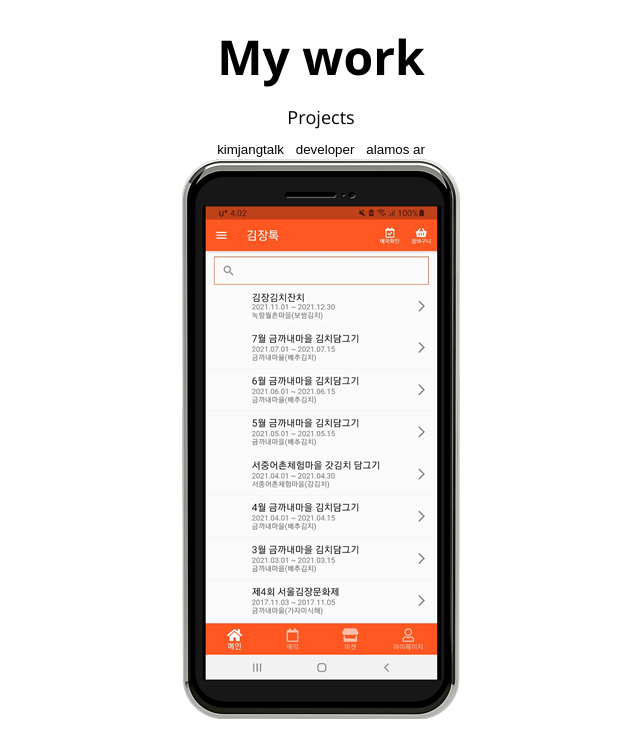
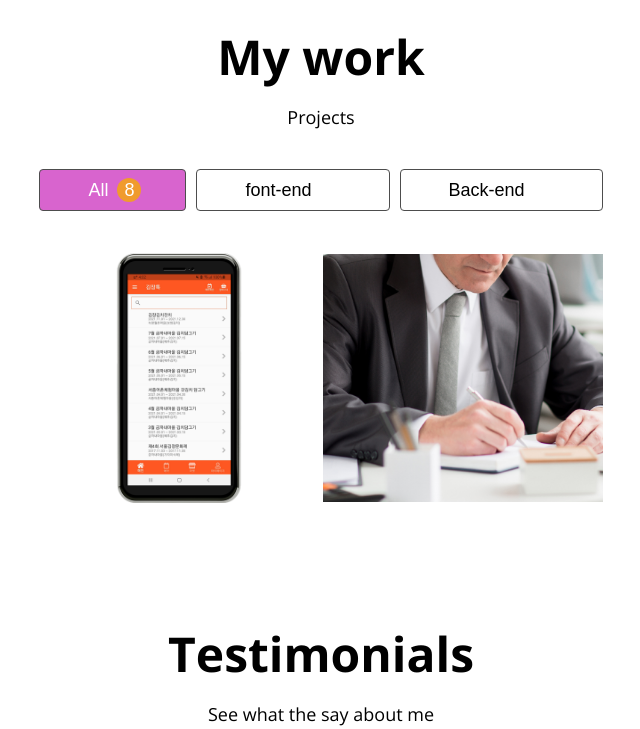
Before and after one commit to kosmos95/dream-coding_portfolio, a plain HTML site: page index.html in a window 1280 px wide. Shown: the part 2200-2929 px from the top of the page, without its empty margins (319-959 px from the left). Drawn offline with nearby package versions, Linux system fonts and the light colour scheme.

Commit message:
CSS : work

```diff
--- a/index.html
+++ b/index.html
@@ -174,24 +174,26 @@
       <h1>My work</h1>
       <h3>Projects</h3>
       <div class="work_categories">
-        <button class="category_btn">kimjangtalk<span class="category_count"></button
-        ><button class="category_btn">developer<span class="category_count"></button
-        ><button class="category_btn">alamos ar<span class="category_count"></button>
+        <button class="category_btn active">All <span class="category_count">8</span></button
+        ><button class="category_btn">font-end <span class="category_count">3</span></button
+        ><button class="category_btn">Back-end <span class="category_count">5</span></button>
       </div>
 
       <div class="work_projects">
-        <a href="kosmos.kr" class="project" target="blank"></a>
-        <img src="images/app1.png" alt="kimjangtalk">
+        <a href="kosmos.kr" class="project" target="blank">
+        <img src="images/app1.png" alt="kimjangtalk" class="project_img">
         <div class="projects_description">
           <h3>kimjangtalk application</h3>
           <span>kimjangtalk project made by wordpress</span>
         </div>
-        <a href="kosmos.kr" class="project" target="blank"></a>
-        <img src="images/developergroup.png" alt="developer group project">
+      </a>
+        <a href="kosmos.kr" class="project" target="blank">
+        <img src="images/developergroup.png" alt="developer group project" class="project_img">
         <div class="projects_description">
           <h3>developer site</h3>
           <span>developer project made by wordpress</span>
         </div>
+      </a>
       </div>
     </section>
 
--- a/style.css
+++ b/style.css
@@ -7,6 +7,7 @@
   --color-black: #000000;
   --color-pink: #d864ce;
   --color-yellow: #c9e914;
+  --color-orange: #f09b2d;
 
   /*font size*/
   --font-large: 48px;
@@ -282,3 +283,101 @@ p {
 .etc {
   padding: 20px;
 }
+
+/* work */
+.work_categories {
+  margin: 40px;
+}
+
+.category_btn {
+  border: 1px solid var(--color-dark-grey);
+  border-radius: var(--size-border-radius);
+  font-size: var(--font-regular);
+  padding: 8px 48px;
+  margin: 0px 5px;
+}
+
+.category_btn.active,
+.category_btn:hover {
+  background-color: var(--color-pink);
+  color: var(--color-whtite);
+}
+
+.category_btn.active .category_count,
+.category_btn:hover .category_count {
+  opacity: 1;
+  top: 0;
+}
+
+.category_count {
+  background-color: var(--color-orange);
+  border-radius: 50%;
+  color: var(--color-whtite);
+  width: 24px;
+  height: 24px;
+  line-height: 24px;
+  display: inline-block;
+  position: relative;
+  top: -20px;
+  left: 4px;
+  opacity: 0;
+  transition: all var(--animaiton-duration) ease-in;
+}
+
+.work_projects {
+  display: flex;
+  flex-wrap: wrap;
+  justify-content: center;
+}
+
+.project {
+  position: relative;
+  display: flex;
+  justify-content: center;
+  align-items: center;
+  width: 280px;
+  height: 250px;
+  margin: 2px;
+  background-color: var(--color-whtite);
+}
+
+.project_img {
+  max-width: 100%;
+  max-height: 100%;
+}
+
+.projects_description {
+  position: absolute;
+  background-color: black;
+  display: flex;
+  flex-direction: column;
+  justify-content: center;
+  width: 100%;
+  height: 100%;
+  top: 0;
+  left: 0;
+  opacity: 0;
+  transform: translateY(10px);
+  transition: all var(--animaiton-duration) ease-in;
+}
+
+.project:hover .projects_description {
+  opacity: 0.8;
+  transform: translateY();
+}
+
+.projects_description h3 {
+  color: var(--color-whtite);
+}
+
+.projects_description h3:after {
+  content: "";
+  display: block;
+  position: relative;
+  left: 50%;
+  margin-left: -12px;
+  margin-top: 8px;
+  width: 25px;
+  height: 2px;
+  background-color: var(--color-whtite);
+}
```
